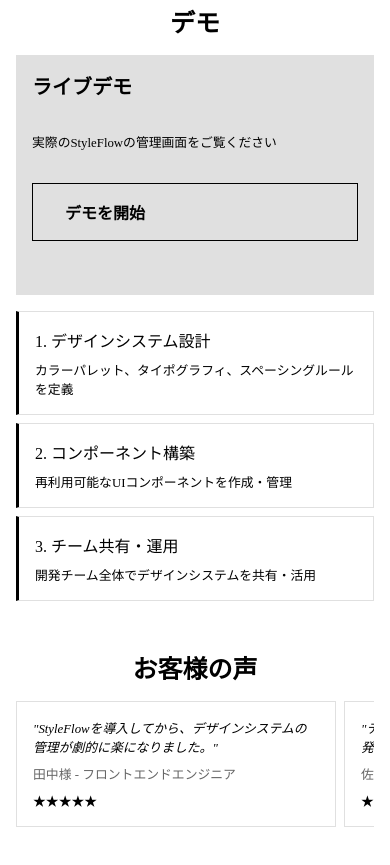
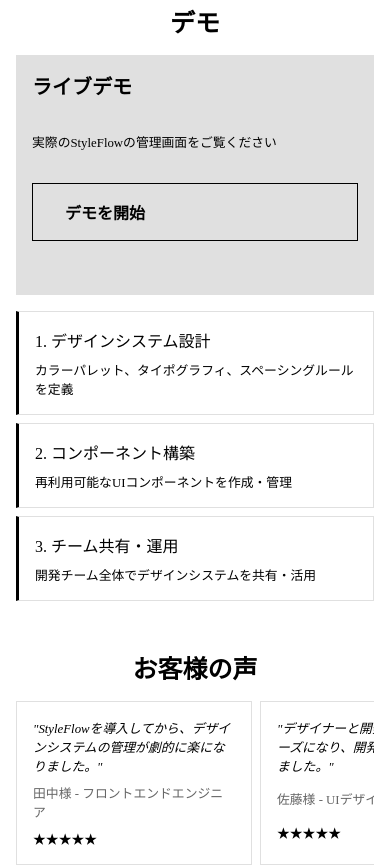
Before and after one commit to silverbirder/learn-css, a plain HTML site: page learn-4.html in a window 390 px wide. Shown: the part 1995-2860 px from the top of the page. Before the commit the page ends 2822 px from the top, so only its background shows below. Drawn offline with Linux system fonts and the light colour scheme.

Commit message:
feat: enhance feature grid layout with responsive column adjustments and gap management

```diff
--- a/css/learn-4.css
+++ b/css/learn-4.css
@@ -341,10 +341,18 @@
   height: auto;
   overflow-x: auto;
   overflow-y: hidden;
-  gap: var(--spacing-sm);
+  --_gap: var(--spacing-sm);
+  gap: var(--_gap);
 
   & > * {
-    flex: 0 0 20rem;
+    --_column: 1.5;
+    flex: 0 0 calc((100% - (var(--_gap) * (var(--_column) - 1))) / var(--_column));
+    @media (min-width: 40rem) {
+      --_column: 2.5;
+    }
+    @media (min-width: 48rem) {
+      --_column: 3.5;
+    }
   }
 }
 
```
